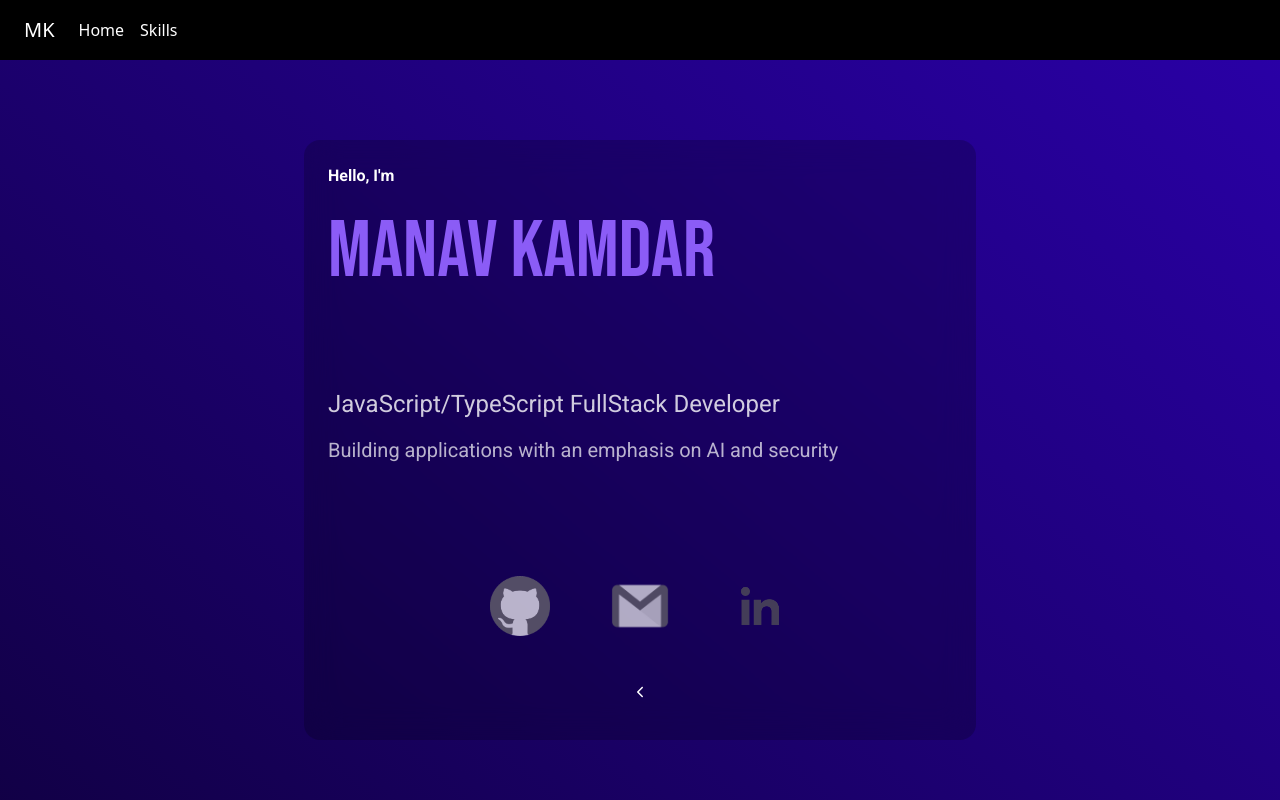
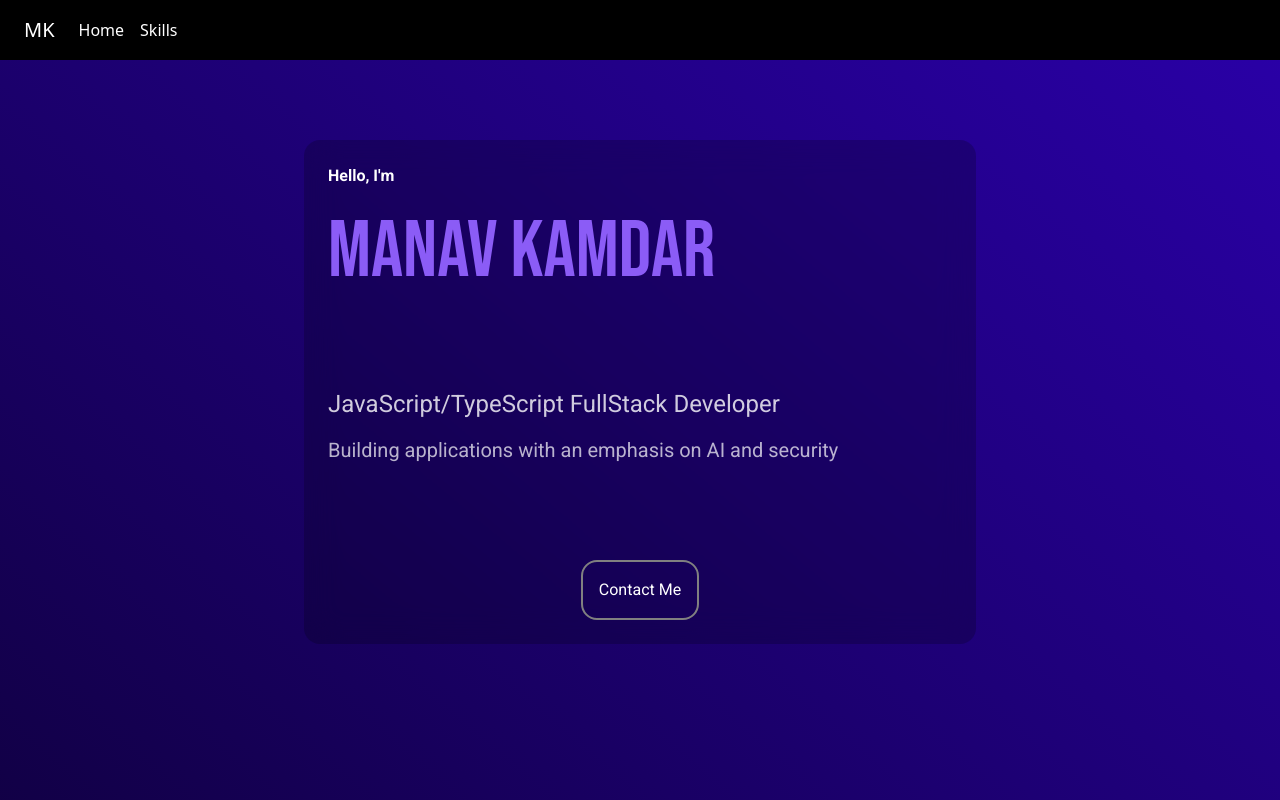
Before and after one commit to Manavk2004/Website1, a React (Vite) app: page / in a window 1280 px wide. Shown: the top 800 px of the page. Built offline with nearby package versions, Linux system fonts and the light colour scheme; a web font is replaced by a local one.

Commit message:
state update

```diff
--- a/src/App.jsx
+++ b/src/App.jsx
@@ -15,7 +15,7 @@ import LanguageCard from './modules/ui/side-components/LanguageCard'
 
 function App() {
 
-  const [ contacts, showContact ] = useState(true)
+  const [ contacts, showContact ] = useState(false)
   const [ transition, setTransition ] = useState(false)
   const [ techSection, setTechSection ] = useState("Languages")
   const [ theState, newState ] = useState(null)
```
